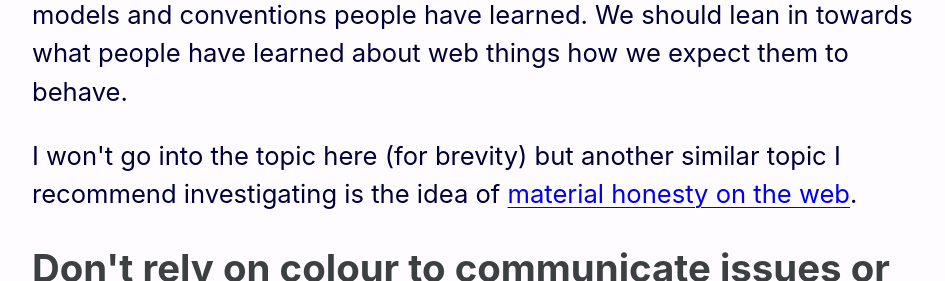
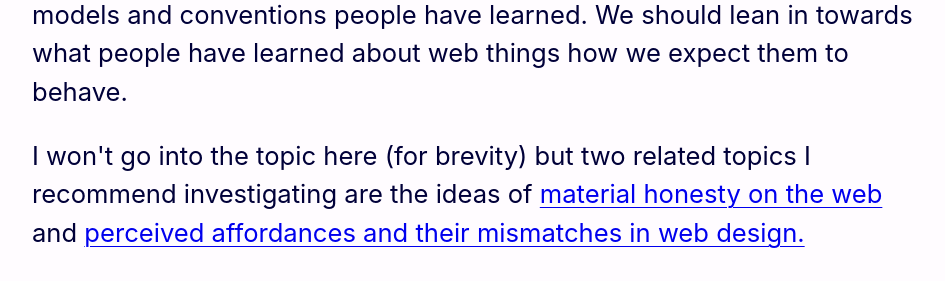
Before and after one commit to joelstrohmeier/website, an Eleventy site: page src/blog/how-to-make-your-web-designs-more-accessible.md in a window 1280 px wide. Shown: the part 5000-5281 px from the top of the page, without its empty margins (164-1109 px from the left). Built offline with nearby package versions, Linux system fonts and the light colour scheme; Eleventy itself is replaced by a stand-in of ours; files that its build step writes are made by us from their sources.

Commit message:
Link additions to my blog

```diff
--- a/src/blog/how-to-make-your-web-designs-more-accessible.md
+++ b/src/blog/how-to-make-your-web-designs-more-accessible.md
@@ -76,7 +76,7 @@ If we now imagine that inside each of the tabs (once activated) a carousel is al
 
 Nesting or combining components also brings another key drawback. It reduces the clarity of the interface. The ultimate aim is for any person visiting our website to press 'Enter' or click something and be confident of the result. The more experimental we are with components; the more we combine, re-work or merge them, the more we undermine the mental models and conventions people have learned. We should lean in towards what people have learned about web things how we expect them to behave.
 
-I won't go into the topic here (for brevity) but another similar topic I recommend investigating is the idea of <a href="https://alistapart.com/article/material-honesty-on-the-web/">material honesty on the web</a>.
+I won't go into the topic here (for brevity) but two related topics I recommend investigating are the ideas of <a href="https://alistapart.com/article/material-honesty-on-the-web/">material honesty on the web</a> and <a href="https://tink.uk/perceived-affordances-and-the-functionality-mismatch/">perceived affordances and their mismatches in web design.
 
 ## Don't rely on colour to communicate issues or errors
 
```
